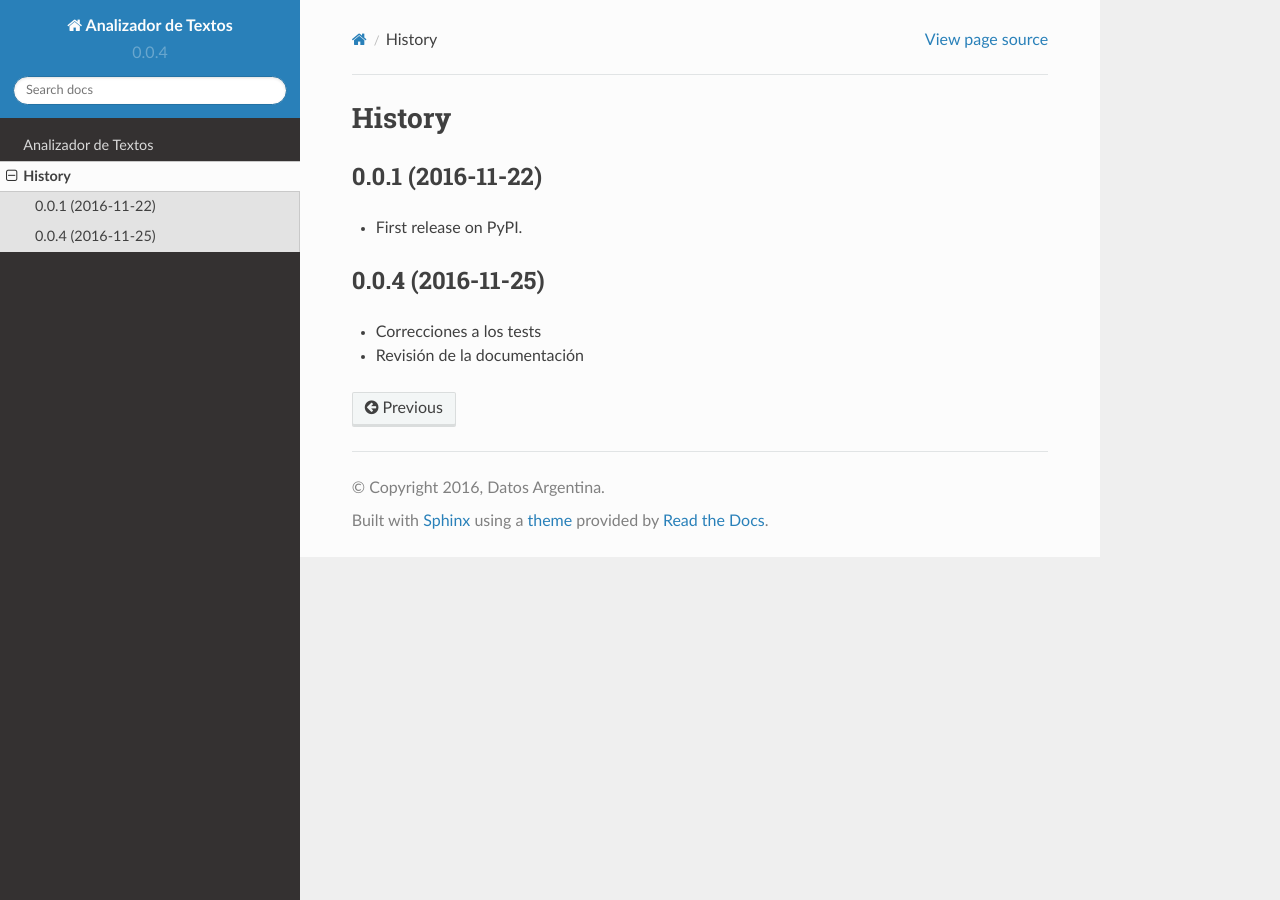
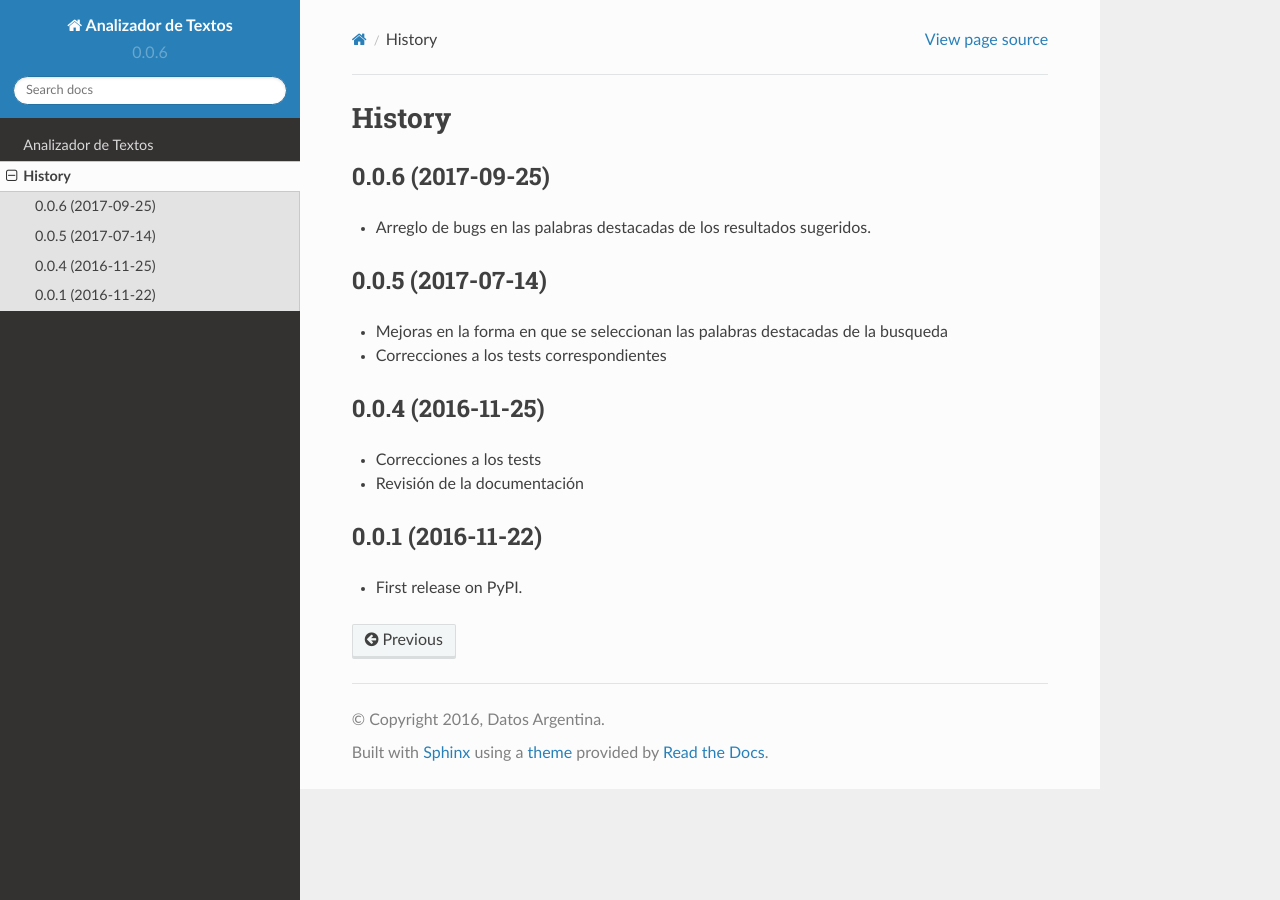
Before and after one commit to datosgobar/textar, a Sphinx documentation site: the page built from docs/HISTORY.md, in a window 1280 px wide. Built offline with Sphinx 7.4.7 and the Read the Docs theme 2.0.0, drawn with Linux system fonts in a browser that asks for light colours.

Commit message:
Nueva version: 0.0.6

```diff
--- a/HISTORY.md
+++ b/HISTORY.md
@@ -1,5 +1,10 @@
 History
 ===
+
+0.0.6 (2017-09-25)
+------------------
+
+* Arreglo de bugs en las palabras destacadas de los resultados sugeridos.
 
 
 0.0.5 (2017-07-14)
--- a/docs/HISTORY.md
+++ b/docs/HISTORY.md
@@ -1,13 +1,25 @@
 History
 ===
 
-0.0.1 (2016-11-22)
+0.0.6 (2017-09-25)
 ------------------
 
-* First release on PyPI.
+* Arreglo de bugs en las palabras destacadas de los resultados sugeridos.
+
+
+0.0.5 (2017-07-14)
+------------------
+
+* Mejoras en la forma en que se seleccionan las palabras destacadas de la busqueda
+* Correcciones a los tests correspondientes
 
 0.0.4 (2016-11-25)
 ------------------
 
 * Correcciones a los tests
 * Revisión de la documentación
+
+0.0.1 (2016-11-22)
+------------------
+
+* First release on PyPI.
--- a/requirements_dev.txt
+++ b/requirements_dev.txt
@@ -11,3 +11,5 @@ PyYAML==3.11
 recommonmark
 twine
 sphinx_rtd_theme
+nose
+docutils==0.12
--- a/setup.py
+++ b/setup.py
@@ -17,7 +17,7 @@ with open("requirements_dev.txt") as f:
 
 setup(
     name='textar',
-    version='0.0.4',
+    version='0.0.6',
     description="Paquete en python para análisis, clasificación y recuperación de textos, utilizado por el equipo de Datos Argentina.",
     long_description=readme + '\n\n' + history,
     author="Datos Argentina",
--- a/textar/__init__.py
+++ b/textar/__init__.py
@@ -2,6 +2,6 @@
 
 __author__ = """Datos Argentina"""
 __email__ = 'datos@modernizacion.gob.ar'
-__version__ = '0.0.4'
+__version__ = '0.0.6'
 
 from .text_classifier import TextClassifier
```
Also changed, not shown: docs/README.md (+3 -3 lines), 1 other file.
